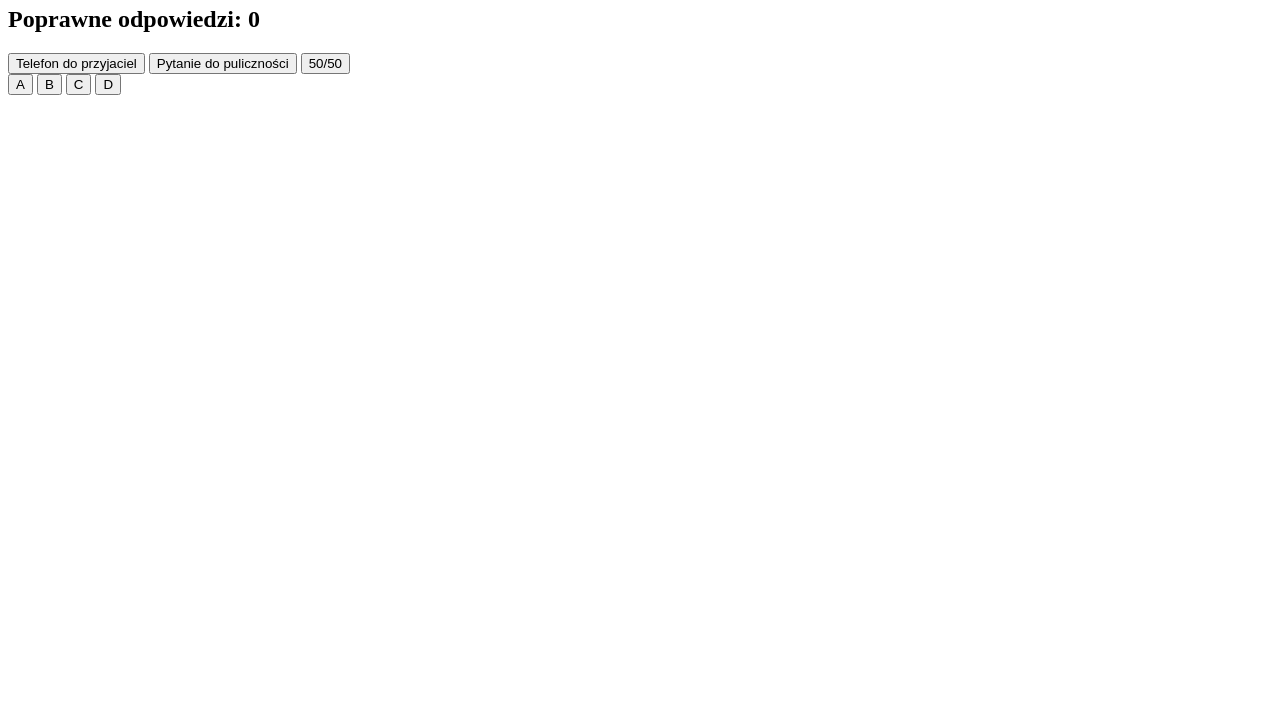
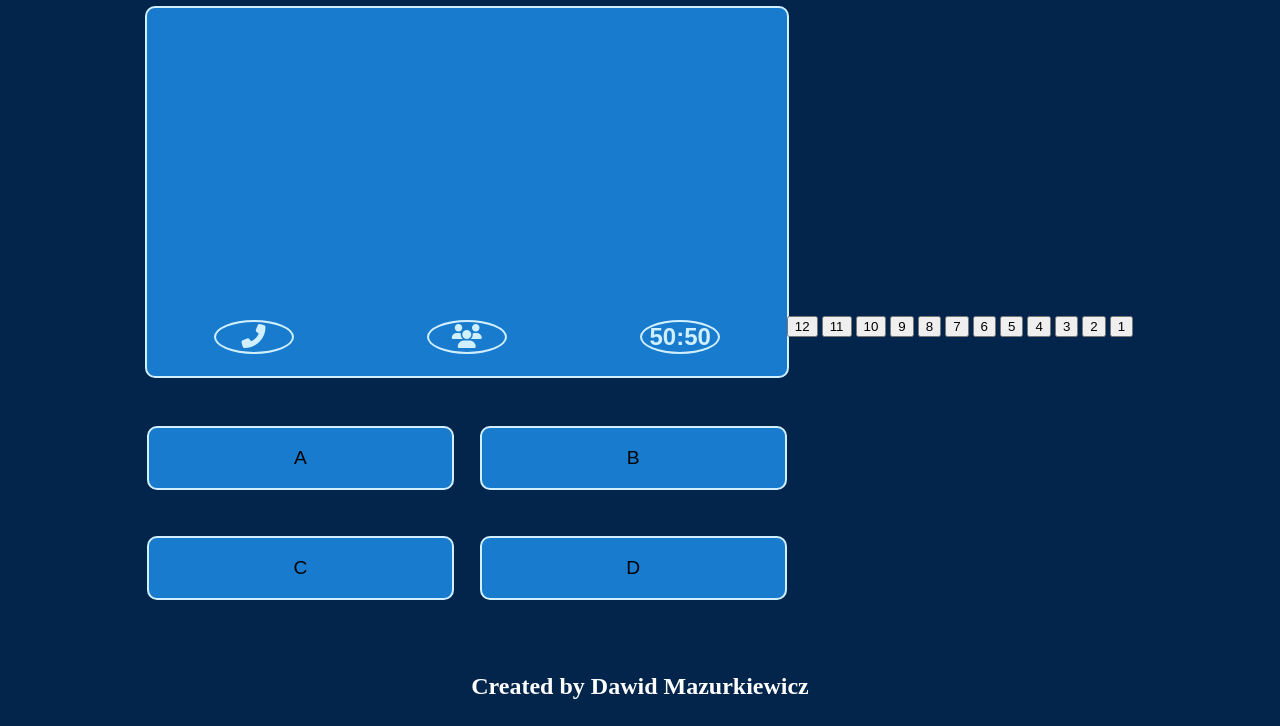
Before and after one commit to Dydek123/QuizApp, a website: page public/index.html in a window 1280 px wide. Shown: the part 74-800 px from the top of the page. Drawn offline with Linux system fonts and the light colour scheme; no server answers.

Commit message:
Created first part of basic view

```diff
--- a/public/index.html
+++ b/public/index.html
@@ -1,27 +1,71 @@
 <!doctype html>
 <html lang="en">
+
 <head>
     <meta charset="UTF-8">
-    <meta name="viewport"
-          content="width=device-width, user-scalable=no, initial-scale=1.0, maximum-scale=1.0, minimum-scale=1.0">
+    <meta name="viewport" content="width=device-width, user-scalable=no, initial-scale=1.0, maximum-scale=1.0, minimum-scale=1.0">
     <meta http-equiv="X-UA-Compatible" content="ie=edge">
     <title>Coders</title>
+    <link rel="stylesheet" href="style.css">
+    <script src="https://kit.fontawesome.com/57045c6330.js" crossorigin="anonymous"></script>
     <script src="script.js" defer></script>
 </head>
+
 <body>
-    <h1>Koderzy</h1>
-    <h2>Poprawne odpowiedzi: <span id="good-answers">0</span> </h2>
+    <div id="container">
+        <header>
+            <h1 id="category">Millionaires</h1>
+        </header>
+        <section>
+            <article>
+                <div id="questionBoard">
+                    <h2 id="question"></h2>
+                    <div id="lifelines">
+                        <button id="callToFriend"><i class="fas fa-phone-alt"></i></button>
+                        <button id="questionToTheCrowd"><i class="fas fa-users"></i></button>
+                        <button id="halfOnHlf">50:50</button>
+                        <div id="tip"></div>
+                    </div>
+                </div>
+                <div id="answers">
+                    <button id="answer1" class="answerButton" data-answer="0">A</button>
+                    <button id="answer2" class="answerButton" data-answer="1">B</button>
+                    <button id="answer3" class="answerButton" data-answer="2">C</button>
+                    <button id="answer4" class="answerButton" data-answer="3">D</button>
+                </div>
+            </article>
+            <aside>
+                <button>12</button>
+                <button>11</button>
+                <button>10</button>
+                <button>9</button>
+                <button>8</button>
+                <button>7</button>
+                <button>6</button>
+                <button>5</button>
+                <button>4</button>
+                <button>3</button>
+                <button>2</button>
+                <button>1</button>
+            </aside>
+        </section>
+        <footer>
+            Created by Dawid Mazurkiewicz
+        </footer>
+    </div>
+    <!-- <h2>Poprawne odpowiedzi: <span id="good-answers">0</span> </h2>
     <div id="gameboard">
         <div id="tip"></div>
-        <button id="callToFriend">Telefon do przyjaciel</button>
-        <button id="questionToTheCrowd">Pytanie do puliczności</button>
-        <button id="halfOnHlf">50/50</button>
+        <button id="callToFriend"><i class="fas fa-phone-alt"></i></button>
+        <button id="questionToTheCrowd"><i class="fas fa-users"></i></button>
+        <button id="halfOnHlf">50:50</button>
 
         <div id="question"></div>
         <button id="answer1" class="answerButton" data-answer="0">A</button>
         <button id="answer2" class="answerButton" data-answer="1">B</button>
         <button id="answer3" class="answerButton" data-answer="2">C</button>
         <button id="answer4" class="answerButton" data-answer="3">D</button>
-    </div>
+    </div> -->
 </body>
+
 </html>
--- a/public/script.js
+++ b/public/script.js
@@ -10,14 +10,14 @@ const showNextQuestion = () => {
     fetch('/question', {
             method: 'GET',
         })
-        .then(data=>data.json())
-        .then(data=>{
+        .then(data => data.json())
+        .then(data => {
             fillElements(data)
         });
 }
 
 const fillElements = (data) => {
-    if (data.winner === true){
+    if (data.winner === true) {
         gameBoard.style.display = 'none';
         h2.innerText = 'WYGRAŁAŚ/EŚ!!!'
         return;
@@ -28,25 +28,26 @@ const fillElements = (data) => {
 
     }
     for (const button of answers) {
-        button.style.display = 'inline-block';
+        button.style.opacity = 1;
     }
     document.querySelector('#tip').innerText = '';
     question.innerText = data.question;
-    for (const i in data.answers){
-        answers[i].innerText=data.answers[i];
+    document.querySelector('#category').innerText = data.category;
+    for (const i in data.answers) {
+        answers[i].innerText = data.answers[i];
     }
 }
 showNextQuestion();
 
 const goodAnswers = document.querySelector('#good-answers');
-const handleAnswerFeedback = (data) =>{
+const handleAnswerFeedback = (data) => {
     goodAnswers.innerText = data.goodAnswers;
     showNextQuestion();
 };
 
 const sendAnswer = (answerIndex) => {
     fetch(`/answer/${answerIndex}`, {
-        method:'POST',
+            method: 'POST',
         })
         .then(res => res.json())
         .then(data => {
@@ -61,9 +62,9 @@ for (const button of answers) {
     })
 }
 
-const callToFriend = () =>{
+const callToFriend = () => {
     fetch(`/help/friend`, {
-        method:'GET',
+            method: 'GET',
         })
         .then(res => res.json())
         .then(data => {
@@ -71,13 +72,13 @@ const callToFriend = () =>{
         })
 }
 
-const handleFriendAnswer = (tip) =>{
+const handleFriendAnswer = (tip) => {
     document.querySelector('#tip').innerText = tip.text;
 }
 
-const halfOnHaldHelp = () =>{
+const halfOnHaldHelp = () => {
     fetch(`/help/halfOnHalf`, {
-        method:'GET',
+            method: 'GET',
         })
         .then(res => res.json())
         .then(data => {
@@ -88,18 +89,18 @@ const halfOnHaldHelp = () =>{
         })
 }
 
-const handleHalfOnHalf = (tip) =>{
-    const {index1, index2} = tip;
+const handleHalfOnHalf = (tip) => {
+    const { index1, index2 } = tip;
     for (const button of answers) {
-        if (Number(button.dataset.answer) !== index1 && Number(button.dataset.answer) !== index2){
-            button.style.display = 'none';
+        if (Number(button.dataset.answer) !== index1 && Number(button.dataset.answer) !== index2) {
+            button.style.opacity = 0;
         }
     }
 }
 
-const questionToTheCrowdHelp = () =>{
+const questionToTheCrowdHelp = () => {
     fetch(`/help/questionToTheCrowd`, {
-        method:'GET',
+            method: 'GET',
         })
         .then(res => res.json())
         .then(data => {
@@ -110,7 +111,7 @@ const questionToTheCrowdHelp = () =>{
         })
 }
 
-const handleQuestionToTheCrowd = (tip) =>{
+const handleQuestionToTheCrowd = (tip) => {
     for (const button of answers) {
         button.innerText += ` ${tip.chart[button.dataset.answer]}%`
     }
@@ -118,5 +119,5 @@ const handleQuestionToTheCrowd = (tip) =>{
 
 
 callFriend.addEventListener('click', callToFriend);
-halfOnHalf.addEventListener('click',halfOnHaldHelp);
+halfOnHalf.addEventListener('click', halfOnHaldHelp);
 questionToTheCrowd.addEventListener('click', questionToTheCrowdHelp)
--- /dev/null
+++ b/public/style.scss
@@ -0,0 +1,132 @@
+$darkBLue: #03254c;
+$fillColor: #187bcd;
+$borderColor:#d0efff;
+$fontColor: white;
+$headerHeight:10vh;
+@mixin flexCenter {
+    display: flex;
+    justify-content: center;
+    align-items: center;
+}
+
+@mixin backgroundWithBorder {
+    background-color: $fillColor;
+    border: 2px solid $borderColor;
+}
+
+* {
+    margin: 0;
+}
+
+#container {
+    background-color: $darkBLue;
+    width: 100vw;
+    height: 100vh;
+    display: flex;
+    flex-direction: column;
+    align-items: center;
+}
+
+header {
+    height: $headerHeight;
+    color: $fontColor;
+    @include flexCenter();
+}
+
+section {
+    @include flexCenter();
+    flex-direction: row;
+    article {
+        height: 100vh - 2*$headerHeight;
+        width: 50vw;
+        display: flex;
+        flex-direction: column;
+        align-items: center;
+    }
+}
+
+#questionBoard {
+    @include backgroundWithBorder();
+    border-radius: 10px;
+    height: 50vh;
+    width: 100%;
+    @include flexCenter();
+    flex-direction: column;
+    h2 {
+        font-size: 1.5rem;
+        font-weight: 400;
+        height: 85%;
+        @include flexCenter();
+    }
+}
+
+#lifelines {
+    display: grid;
+    grid-template-columns: 1fr 1fr 1fr;
+    grid-template-rows: 1fr 1fr;
+    width: 100%;
+    height: 15%;
+    button {
+        margin-left: auto;
+        margin-right: auto;
+        border-radius: 50%;
+        color: $borderColor;
+        border: 2px solid $borderColor;
+        background: transparent;
+        font-weight: 600;
+        font-size: 1.5rem;
+        width: 5rem;
+        height: 100%;
+        &:hover {
+            color: white;
+        }
+    }
+    #tip {
+        grid-column: 1/4;
+        font-size: 1.2rem;
+        @include flexCenter()
+    }
+}
+
+#answers {
+    padding-top: 6vh;
+    display: flex;
+    flex-direction: row;
+    justify-content: space-between;
+    flex-wrap: wrap;
+    width: 100%;
+    height: 30vh;
+    button {
+        @include backgroundWithBorder();
+        margin-bottom: 1rem;
+        width: 48%;
+        height: 4rem;
+        font-size: 1.2rem;
+        border-radius: 10px;
+        &:hover {
+            background: linear-gradient(-45deg, #54a5f1, $borderColor, #54a5f1, $fillColor);
+            background-size: 400% 400%;
+            animation: gradient 8s ease infinite;
+        }
+        @keyframes gradient {
+            0% {
+                background-position: 0% 50%;
+            }
+            50% {
+                background-position: 100% 50%;
+            }
+            100% {
+                background-position: 0% 50%;
+            }
+        }
+    }
+}
+
+footer {
+    height: $headerHeight;
+    width: 100vw;
+    @include flexCenter();
+    font-size: 1.5rem;
+    font-weight: 600;
+    color: white;
+}
--- a/routes/game.js
+++ b/routes/game.js
@@ -78,9 +78,9 @@ const gameRoute = app =>{
             })
         } else {
             const nextQuestion = questions[goodAnswers];
-            const {question, answers} = nextQuestion;
+            const {question, answers, category} = nextQuestion;
             res.json({
-                question, answers,
+                question, answers, category,
             })
         }
     });
```
Also changed, not shown: public/style.css (added), 1 other file. Lines whose indentation alone changed are shown as unchanged.
